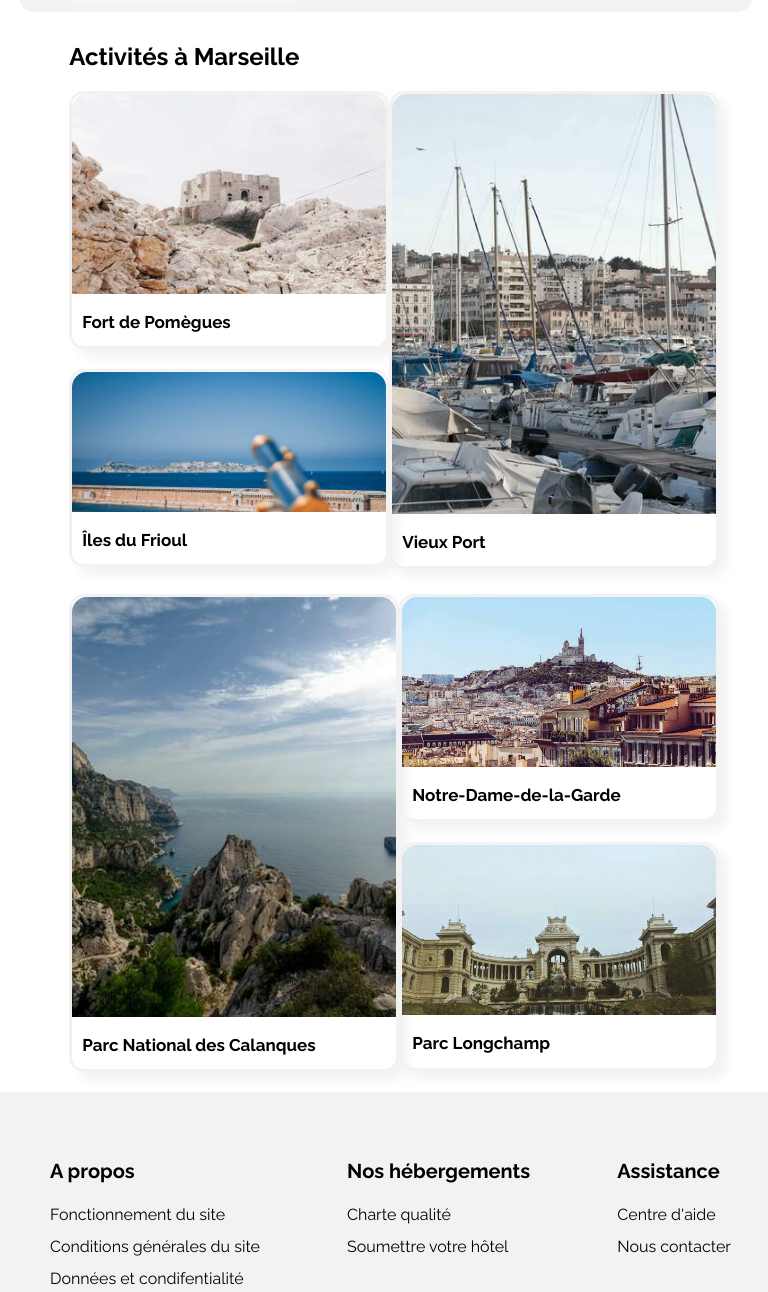
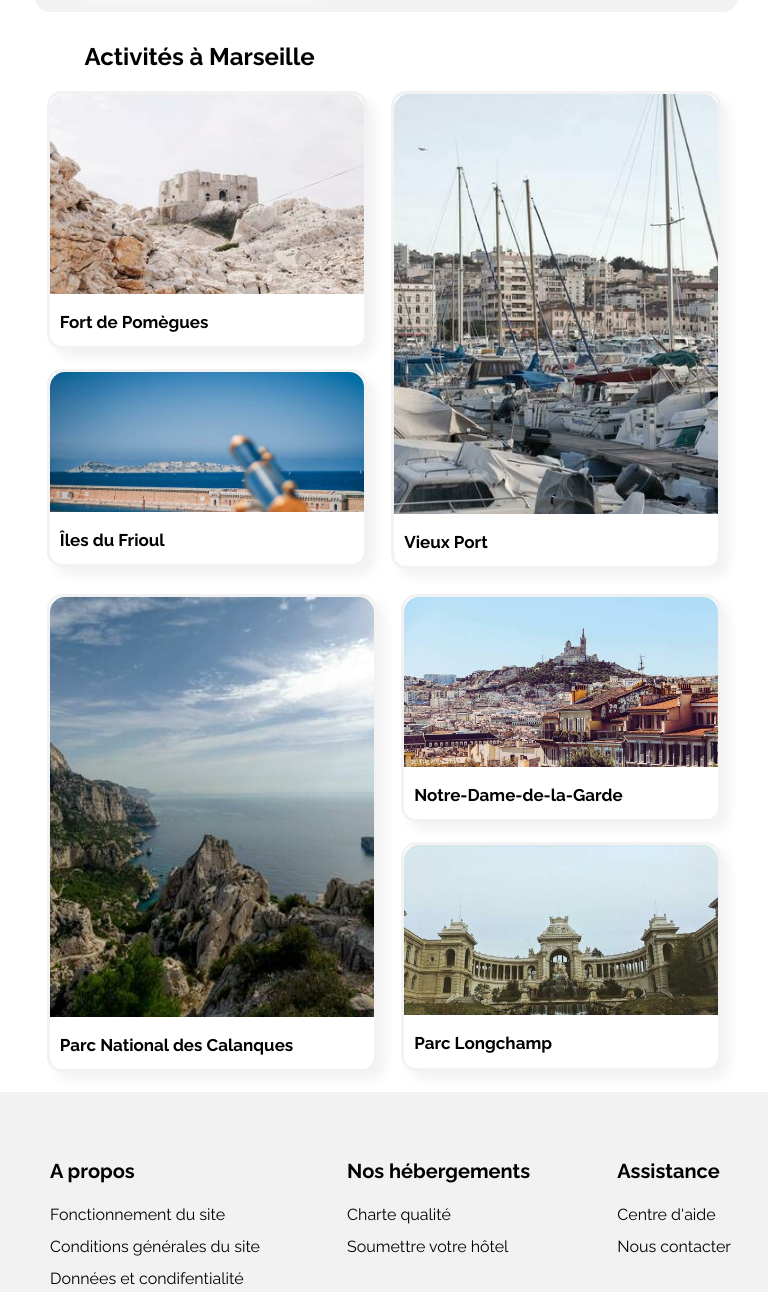
Before and after one commit to Damedesang/PorcherMarine_2_10022021, a plain HTML site: page index.html in a window 768 px wide. Shown: the part 1840-3132 px from the top of the page. Drawn offline with Linux system fonts and the light colour scheme.

Commit message:
scroll bar

```diff
--- a/Styles.css
+++ b/Styles.css
@@ -594,7 +594,7 @@ a {
 
     /* #region partiehebergement */
     #hebergements {
-        width: 95%;
+        width: 91%;
         margin: auto;
     }
 
@@ -699,8 +699,8 @@ a {
         flex-direction: row-reverse;
         justify-content: space-around;
         width: 100%;
-        padding-left: 50px;
-        padding-right: 50px;
+        /* padding-left: 50px;
+        padding-right: 50px; */
     }
 
     .tablette2 {
@@ -708,8 +708,8 @@ a {
         flex-direction: row;
         width: 100%;
         padding-top: 5px;
-        padding-left: 50px;
-        padding-right: 50px;
+        /* padding-left: 50px;
+        padding-right: 50px; */
     }
 
 
```
